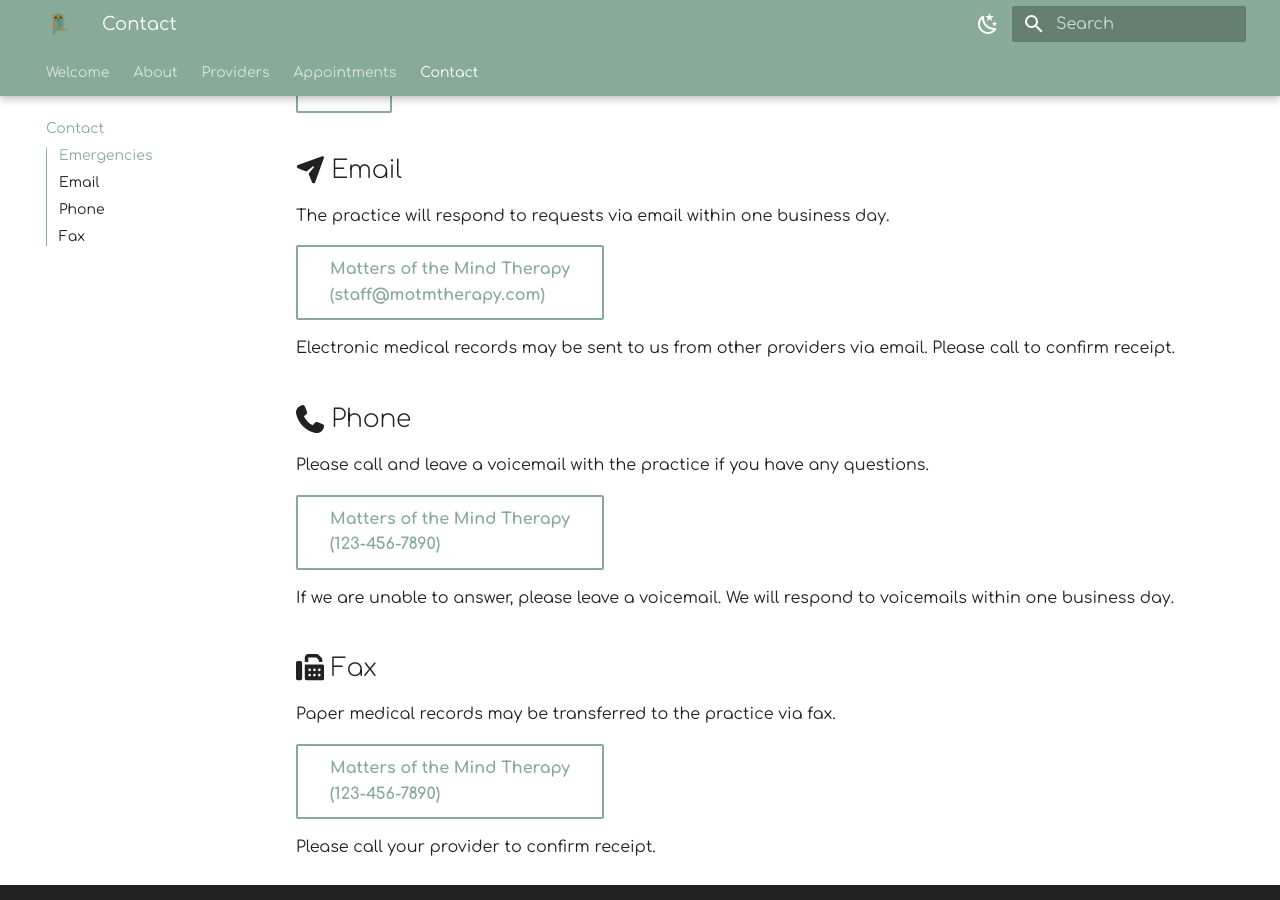
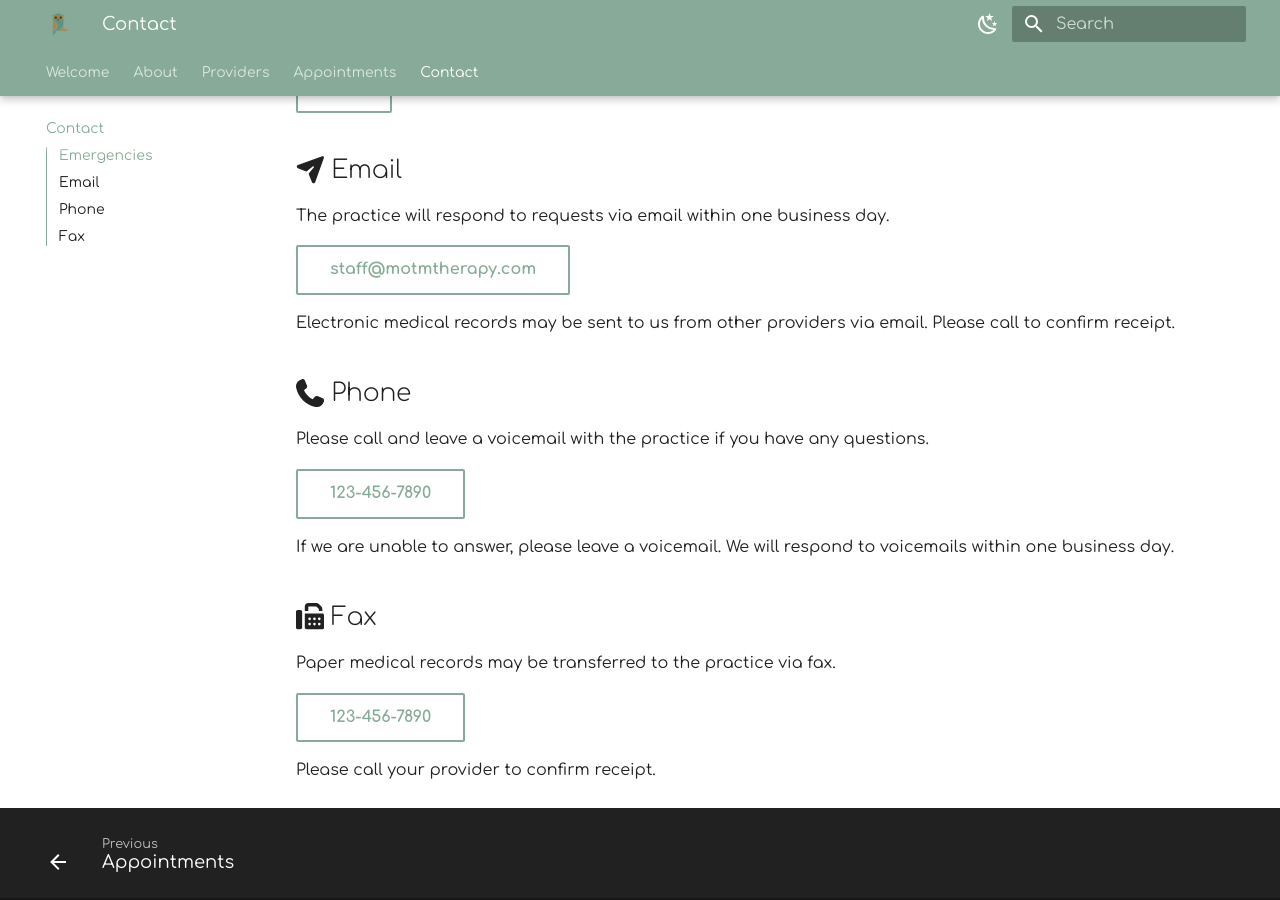
Before and after one commit to motm-therapy/website, an MkDocs documentation site: the page built from docs/contact.md, in a window 1280 px wide and 900 px high, scrolled down 390 px. Built offline with MkDocs 1.6.1 and Material for MkDocs 9.7.7, drawn with Linux system fonts in a browser that asks for light colours.

Commit message:
Update contact.md

```diff
--- a/docs/contact.md
+++ b/docs/contact.md
@@ -14,7 +14,7 @@ If you are experiencing an acute mental health crisis and are unable to immediat
 
 The practice will respond to requests via email within one business day.
 
-[Matters of the Mind Therapy<br>(staff@motmtherapy.com)](mailto:staff@motmtherapy.com){ .md-button }
+[staff@motmtherapy.com](mailto:staff@motmtherapy.com){ .md-button }
 
 Electronic medical records may be sent to us from other providers via email. Please call to confirm receipt.
 
@@ -22,7 +22,7 @@ Electronic medical records may be sent to us from other providers via email. Ple
 
 Please call and leave a voicemail with the practice if you have any questions.
 
-[Matters of the Mind Therapy<br>(123-456-7890)](tel:1234567890){ .md-button }
+[123-456-7890](tel:1234567890){ .md-button }
 
 If we are unable to answer, please leave a voicemail. We will respond to voicemails within one business day.
 
@@ -30,6 +30,6 @@ If we are unable to answer, please leave a voicemail. We will respond to voicema
 
 Paper medical records may be transferred to the practice via fax.
 
-[Matters of the Mind Therapy<br>(123-456-7890)](tel:1234567890){ .md-button }
+[123-456-7890](tel:1234567890){ .md-button }
 
 Please call your provider to confirm receipt.
```
